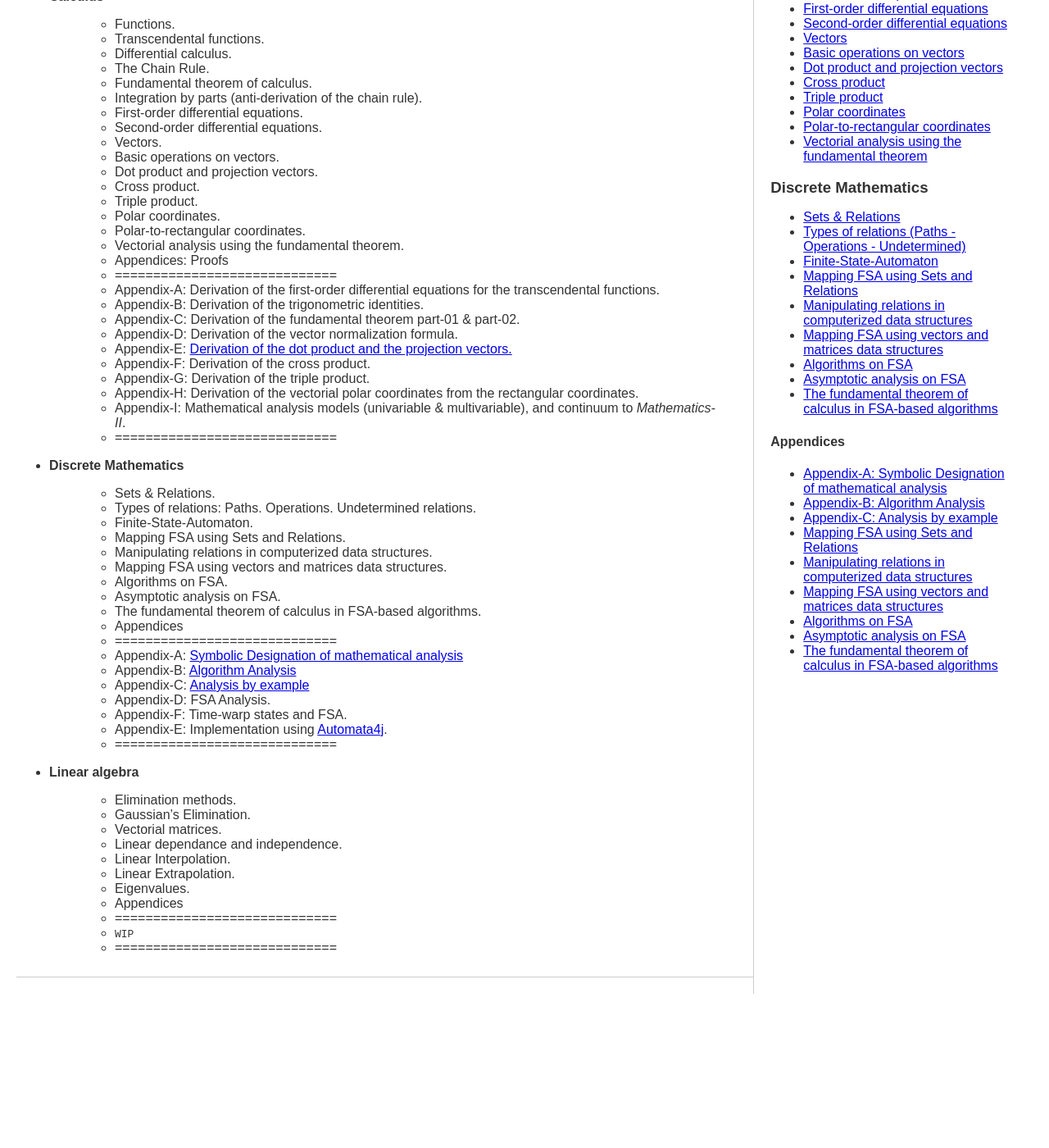
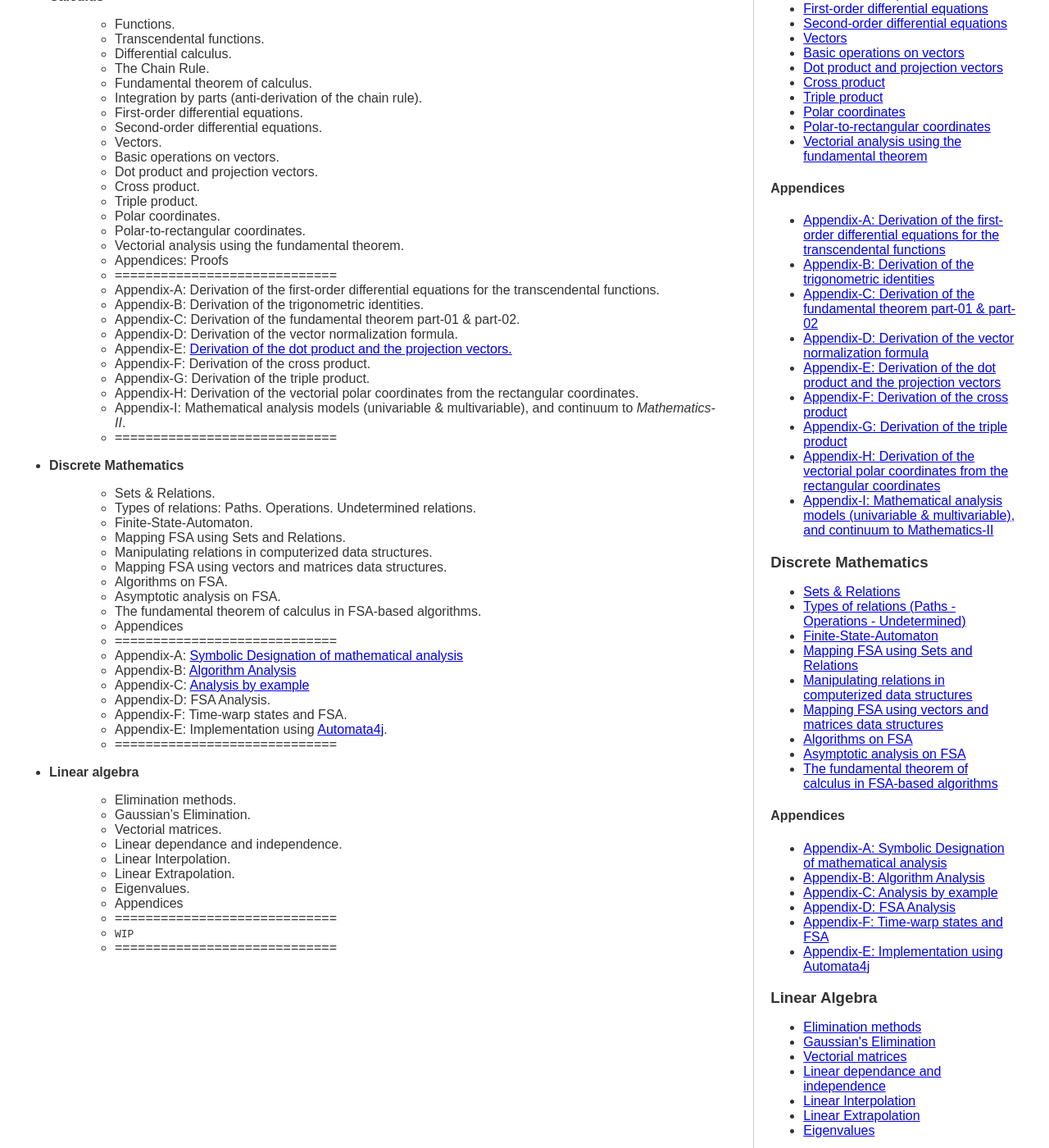
Before and after one commit to Electrostat-Lab/Mathematics-I, a Jekyll site: the page built from index.md, in a window 1280 px wide and 1400 px high, scrolled down 341 px. Shown: the whole window at 82% size. Built offline with Jekyll 4.4.1, drawn with Linux system fonts in a browser that asks for light colours; nearby versions of some CDN libraries; our own code applies the rules of GitHub Pages for plain Markdown files; before the commit the page ends 1573 px from its top, so only the background shows below that.

Commit message:
Update default.html

```diff
--- a/_layouts/default.html
+++ b/_layouts/default.html
@@ -132,39 +132,19 @@
         <li><a href="#">Polar coordinates</a></li>
         <li><a href="#">Polar-to-rectangular coordinates</a></li>
         <li><a href="#">Vectorial analysis using the fundamental theorem</a></li>
-
-<!-- 	> * Appendices: Proofs
-	> * =============================
-	> * Appendix-A: Derivation of the first-order differential equations for the transcendental functions.
-	> * Appendix-B: Derivation of the trigonometric identities.
-	> * Appendix-C: Derivation of the fundamental theorem part-01 & part-02.
-	> * Appendix-D: Derivation of the vector normalization formula.
-	> * Appendix-E: [Derivation of the dot product and the projection vectors.](https://electrostat-lab.github.io/Mathematics-I/calculus/appendix-e)
-	> * Appendix-F: Derivation of the cross product.
-	> * Appendix-G: Derivation of the triple product.
-	> * Appendix-H: Derivation of the vectorial polar coordinates from the rectangular coordinates.
-	> * Appendix-I: Mathematical analysis models (univariable & multivariable), and continuum to _Mathematics-II_.
-	> * =============================
-
-
-	> * Appendices
-	> * =============================
-
-	> * =============================
-
-	* **Linear algebra**
-	> * Elimination methods.
-	> * Gaussian's Elimination.
-	> * Vectorial matrices.
-	> * Linear dependance and independence.
-	> * Linear Interpolation.
-	> * Linear Extrapolation.
-	> * Eigenvalues.
-	> * Appendices
-	> * =============================
-	> * `WIP`
-	> * ============================= -->
       </ul>
+	<h4>Appendices</h4>
+	<ul>
+	<li><a href="#">Appendix-A: Derivation of the first-order differential equations for the transcendental functions</a></li>
+	<li><a href="#">Appendix-B: Derivation of the trigonometric identities</a></li>
+	<li><a href="#">Appendix-C: Derivation of the fundamental theorem part-01 & part-02</a></li>
+	<li><a href="#">Appendix-D: Derivation of the vector normalization formula</a></li>
+	<li><a href="https://electrostat-lab.github.io/Mathematics-I/calculus/appendix-e">Appendix-E: Derivation of the dot product and the projection vectors</a></li>
+	<li><a href="#">Appendix-F: Derivation of the cross product</a></li>
+	<li><a href="#">Appendix-G: Derivation of the triple product</a></li>
+	<li><a href="#">Appendix-H: Derivation of the vectorial polar coordinates from the rectangular coordinates</a></li>
+	<li><a href="#">Appendix-I: Mathematical analysis models (univariable & multivariable), and continuum to Mathematics-II</a></li>
+	</ul>
       <h3>Discrete Mathematics</h3>
       <ul>
         <li><a href="#">Sets & Relations</a></li>
@@ -179,22 +159,25 @@
       </ul>
       <h4>Appendices</h4>
 	<ul>
-<!-- 	> * ()
-
-	> * ()
-	> * Appendix-D: FSA Analysis.
-	> * Appendix-F: Time-warp states and FSA.
-	> * Appendix-E: Implementation using [Automata4j](https://github.com/Software-Hardware-Codesign/Automata4j). -->
         <li><a href="https://electrostat-lab.github.io/Mathematics-I/discrete-maths/appendix-a">Appendix-A: Symbolic Designation of mathematical analysis</a></li>
         <li><a href="https://electrostat-lab.github.io/Mathematics-I/discrete-maths/appendix-b">Appendix-B: Algorithm Analysis</a></li>
         <li><a href="https://electrostat-lab.github.io/Mathematics-I/discrete-maths/appendix-c">Appendix-C: Analysis by example</a></li>
-        <li><a href="#">Mapping FSA using Sets and Relations</a></li>
-        <li><a href="#">Manipulating relations in computerized data structures</a></li>
-        <li><a href="#">Mapping FSA using vectors and matrices data structures</a></li>
-        <li><a href="#">Algorithms on FSA</a></li>
-        <li><a href="#">Asymptotic analysis on FSA</a></li>
-        <li><a href="#">The fundamental theorem of calculus in FSA-based algorithms</a></li>
+        <li><a href="#">Appendix-D: FSA Analysis</a></li>
+        <li><a href="#">Appendix-F: Time-warp states and FSA</a></li>
+        <li><a href="https://github.com/Software-Hardware-Codesign/Automata4j">Appendix-E: Implementation using Automata4j</a></li>
         </ul>
+  	<h3>Linear Algebra</h3>
+      <ul>
+        <li><a href="#">Elimination methods</a></li>
+        <li><a href="#">Gaussian's Elimination</a></li>
+        <li><a href="#">Vectorial matrices</a></li>
+        <li><a href="#">Linear dependance and independence</a></li>
+        <li><a href="#">Linear Interpolation</a></li>
+        <li><a href="#">Linear Extrapolation</a></li>
+        <li><a href="#">Eigenvalues</a></li>
+      </ul>
+      <h4>Appendices</h4>
+      <ul>WIP</ul>
     </aside>
   </main>
 </body>
```
Also changed, not shown: other parts of _layouts/default.html (+1 -1 lines).
